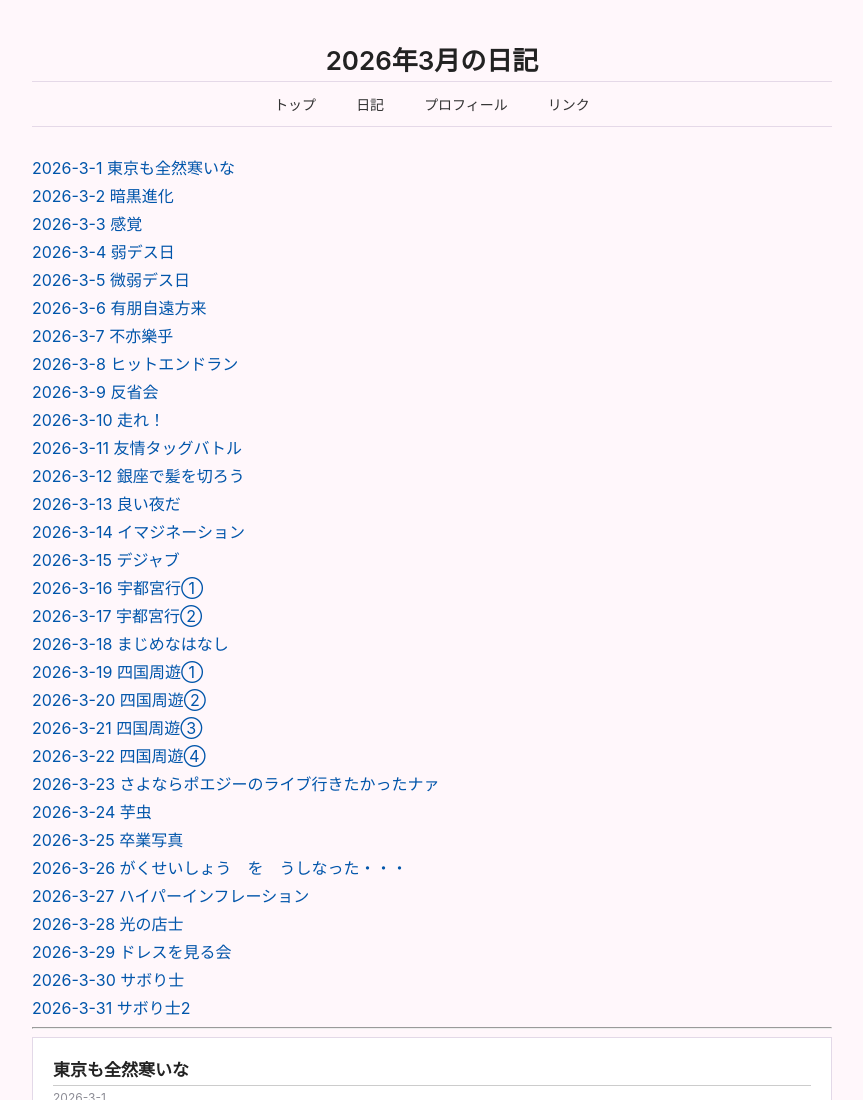
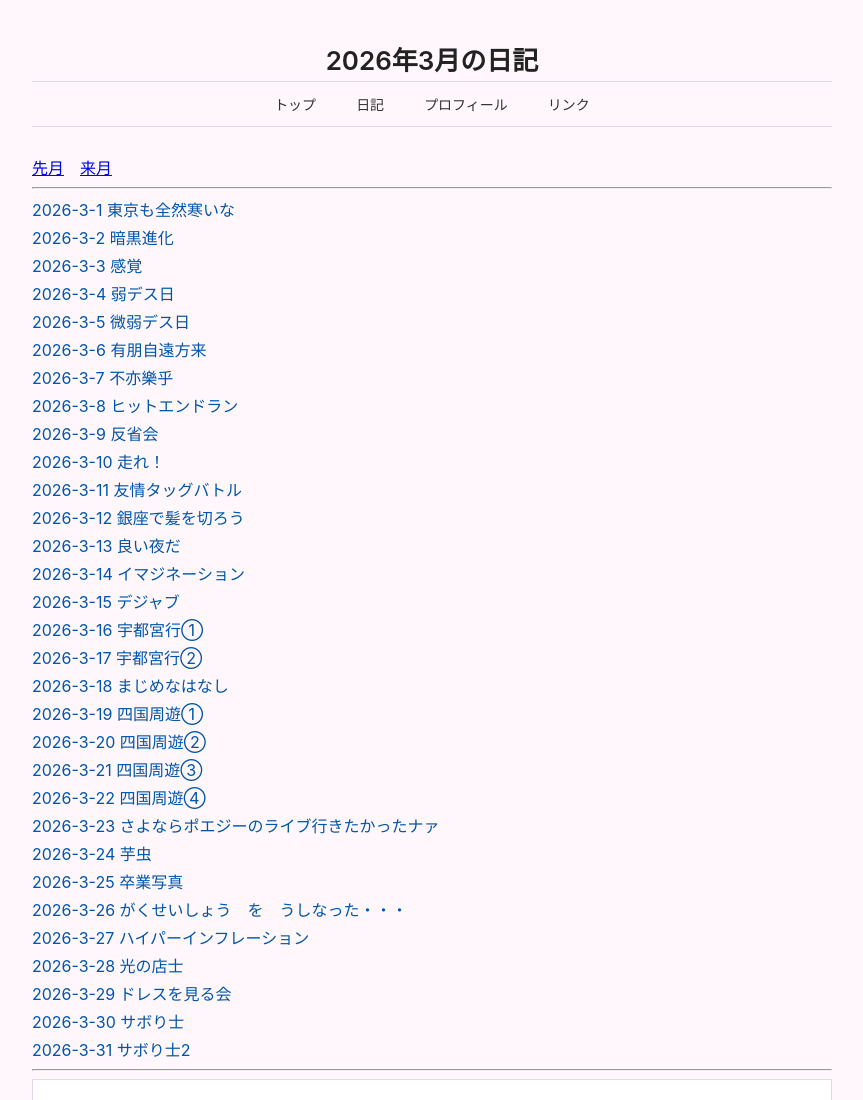
Before and after one commit to Gnzlss314/gnzlss, a plain HTML site: page 2603diary.html in a window 1280 px wide. Shown: the top 1100 px of the page, without its empty margins (208-1071 px from the left). Drawn offline with Linux system fonts and the light colour scheme.

Commit message:
Update 2603diary.html

```diff
--- a/2603diary.html
+++ b/2603diary.html
@@ -117,6 +117,8 @@
             <a href="link.html">リンク</a>
         </nav>
 
+        <a href="2602diary.html">先月</a>　<a href="2604diary.html">来月</a>
+            <hr>
         <div class="toc">
         <a href="#d0301">2026-3-1 東京も全然寒いな</a>
         <a href="#d0302">2026-3-2 暗黒進化</a>
```
